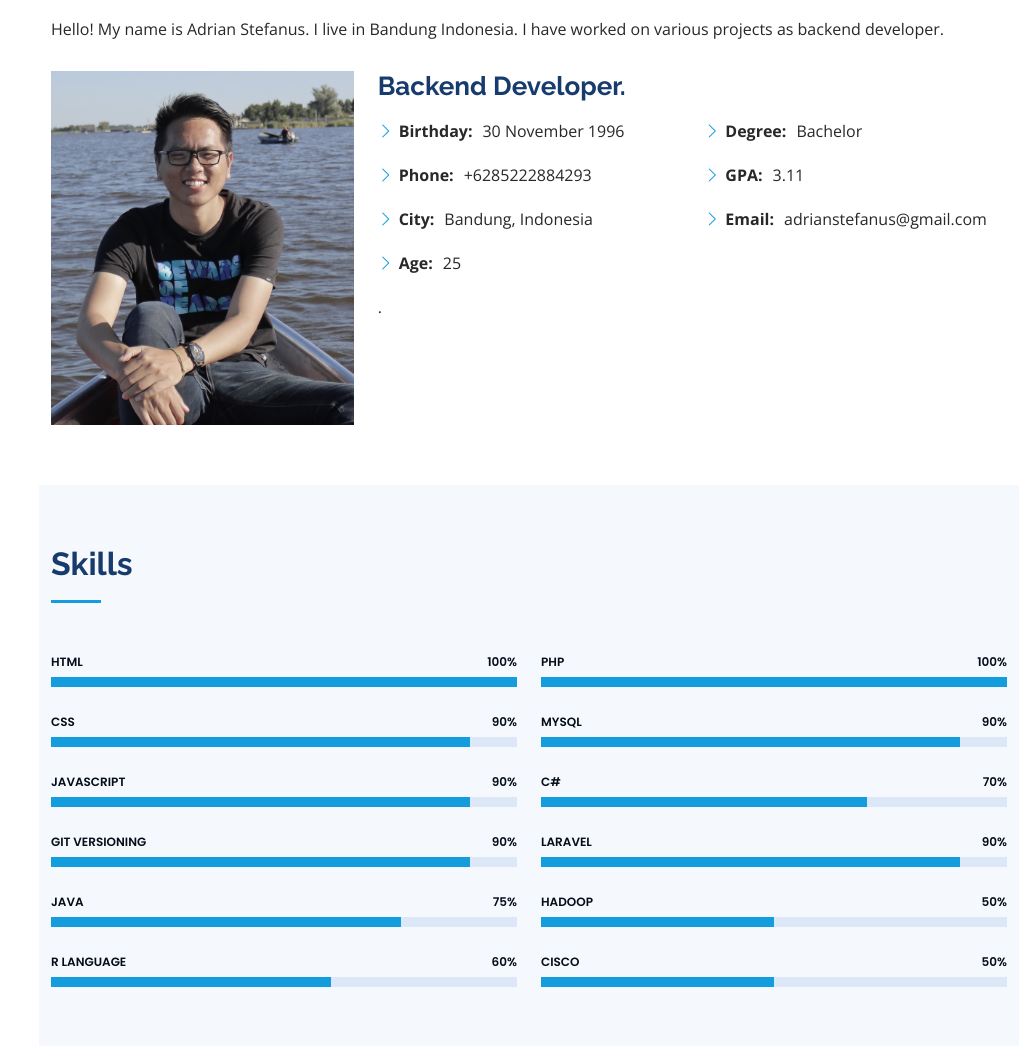
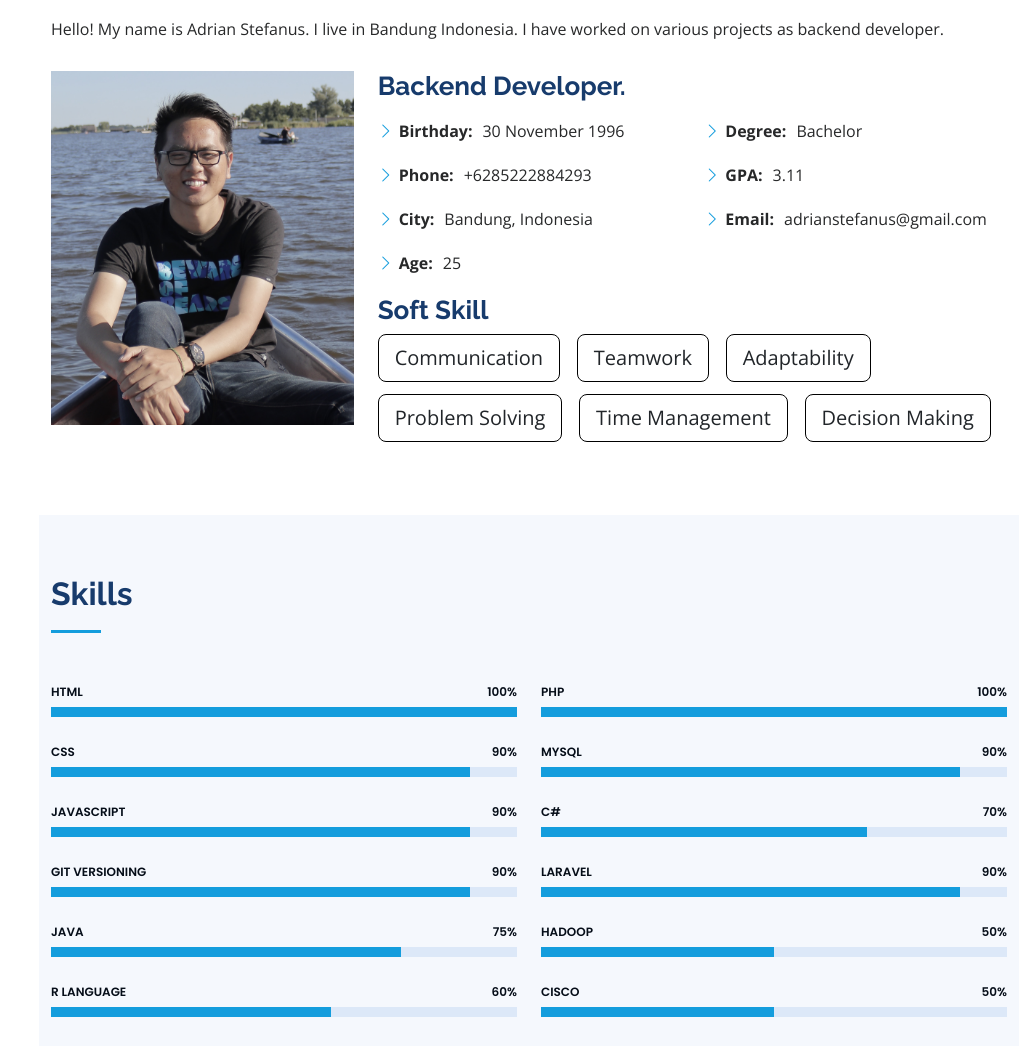
Before and after one commit to adrianstefanust/adrianstefanust.github.io, a plain HTML site: page index.html in a window 1280 px wide. Shown: the part 921-1967 px from the top of the page, without its empty margins (261-1280 px from the left). Drawn offline with nearby package versions, Linux system fonts and the light colour scheme.

Commit message:
[ADD] cv

```diff
--- a/index.html
+++ b/index.html
@@ -68,7 +68,7 @@
   <main id="main">
 
     <!-- ======= About Section ======= -->
-    <section id="about" class="about">
+    <section id="about" class="about bg-pattern ">
       <div class="container">
 
         <div class="section-title">
@@ -102,9 +102,15 @@
                 </ul>
               </div>
             </div>
-            <p>
-              .
-            </p>
+            <h3>Soft Skill</h3>
+            <div>
+              <button style="border:1px solid black; background-color: transparent;" class="btn btn-lg custom-btn">Communication</button>
+              <button style="border:1px solid black; background-color: transparent;" class="btn btn-lg custom-btn">Teamwork</button>
+              <button style="border:1px solid black; background-color: transparent;" class="btn btn-lg custom-btn">Adaptability</button>
+              <button style="border:1px solid black; background-color: transparent;" class="btn btn-lg custom-btn">Problem Solving</button>
+              <button style="border:1px solid black; background-color: transparent;" class="btn btn-lg custom-btn">Time Management</button>
+              <button style="border:1px solid black; background-color: transparent;" class="btn btn-lg custom-btn">Decision Making</button>
+            </div>
           </div>
         </div>
 
@@ -510,7 +516,7 @@
             <div class="portfolio-wrap">
               <img src="assets/img/portfolio/ngelesin.png" class="img-fluid" alt="">
               <div class="portfolio-links">
-                <a href="assets/img/portfolio/ngelesin.png" data-gallery="portfolioGallery" class="portfolio-lightbox" title="HI Resto and Lounge"><i class="bx bx-plus"></i></a>
+                <a href="assets/img/portfolio/ngelesin.png" data-gallery="portfolioGallery" class="portfolio-lightbox" title="ngelesin"><i class="bx bx-plus"></i></a>
               </div>
             </div>
           </div>
```
Also changed, not shown: assets/img/apple-touch-icon.png, assets/img/favicon.png.
